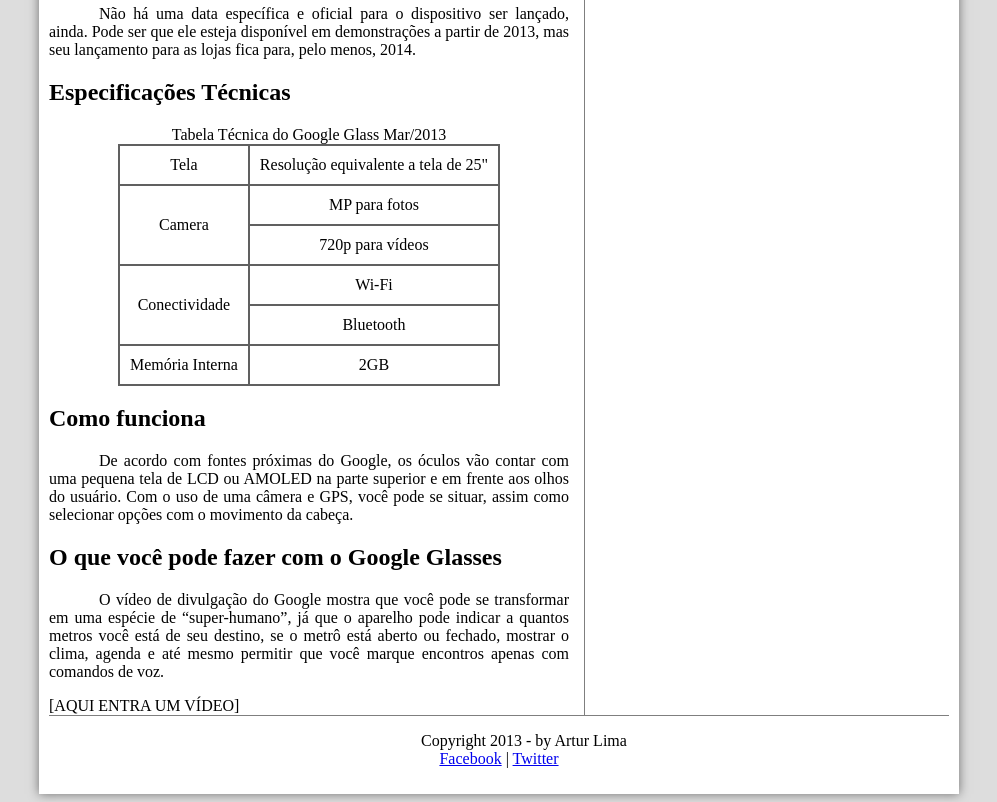
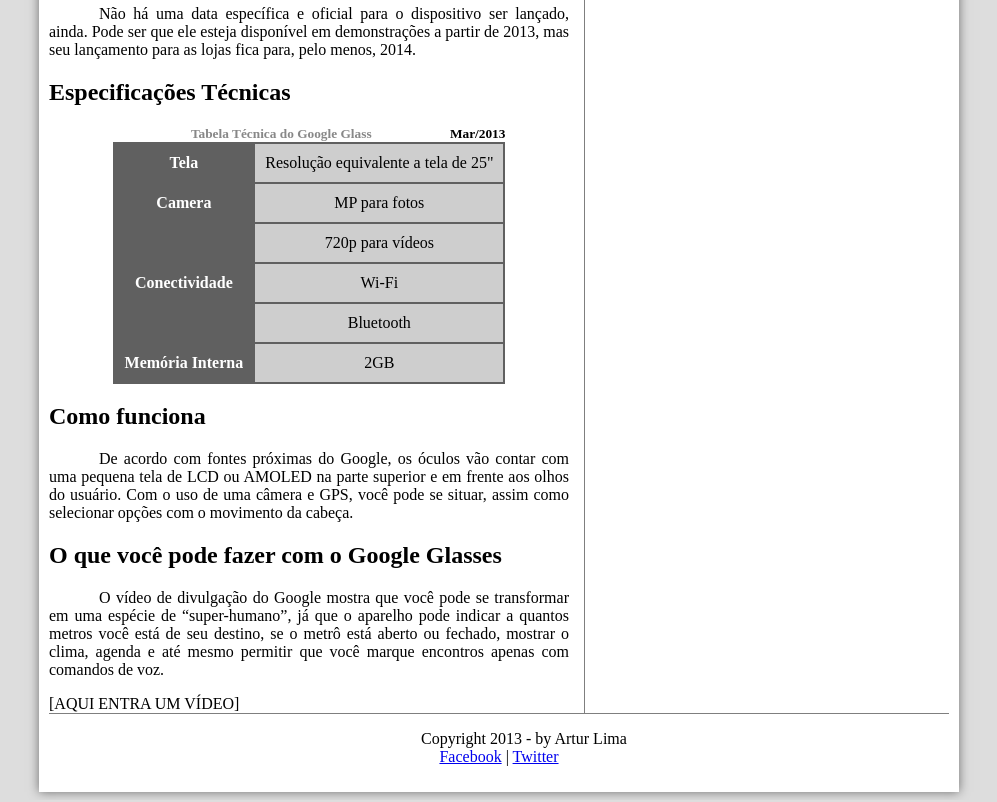
Before and after one commit to jarturlima/projeto-site, a plain HTML site: page curso-html5-pacote01/projeto-glass-html5/index.html in a window 1280 px wide. Shown: the part 900-1702 px from the top of the page, without its empty margins (141-1138 px from the left). Drawn offline with Linux system fonts and the light colour scheme.

Commit message:
HTML5_006

```diff
--- a/curso-html5-pacote01/projeto-glass-html5/_css/estilo.css
+++ b/curso-html5-pacote01/projeto-glass-html5/_css/estilo.css
@@ -153,6 +153,31 @@ footer#rodape {
     border-top: 1px solid rgba(0, 0, 0, .5);
 }
 
+table#tabelaspec td.ce {
+    color: #ffffff;
+    background-color: #606060;
+    vertical-align: top;
+    font-weight: bold;
+}
+
+table#tabelaspec td.cd {
+    background-color: #cecece;
+}
+
+table#tabelaspec caption {
+    color: #888888;
+    font-size: 10pt;
+    font-weight: bolder;
+}
+
+table#tabelaspec caption span {
+    display: block;
+    float: right;
+    color: #000000;
+
+
+}
+
 footer#rodape p {
     text-align: center;
 }
--- a/curso-html5-pacote01/projeto-glass-html5/index.html
+++ b/curso-html5-pacote01/projeto-glass-html5/index.html
@@ -67,14 +67,14 @@
             <h1>Especificações Técnicas</h1>
             <table id="tabelaspec">
 
-                <caption>Tabela Técnica do Google Glass Mar/2013</caption>
+                <caption>Tabela Técnica do Google Glass <span>Mar/2013</span></caption>
 
-                <tr><td>Tela</td><td>Resolução equivalente a tela de 25"</td></tr>
-                <tr><td rowspan="2">Camera</td><td>MP para fotos</td></tr>
-                <tr><td>720p para vídeos</td></tr>
-                <tr><td rowspan="2">Conectividade</td><td>Wi-Fi</td></tr>
-                <tr><td>Bluetooth</td></tr>
-                <tr><td>Memória Interna</td><td>2GB</td></tr>
+                <tr><td class="ce">Tela</td><td  class="cd">Resolução equivalente a tela de 25"</td></tr>
+                <tr><td rowspan="2"  class="ce">Camera</td><td  class="cd">MP para fotos</td></tr>
+                <tr><td  class="cd">720p para vídeos</td></tr>
+                <tr><td rowspan="2"  class="ce">Conectividade</td><td  class="cd">Wi-Fi</td></tr>
+                <tr><td  class="cd">Bluetooth</td></tr>
+                <tr><td  class="ce">Memória Interna</td><td  class="cd">2GB</td></tr>
 
             </table>
             <h1>Como funciona</h1>
```
Also changed, not shown: curso-html5-pacote01/projeto-glass-html5/aulacss.html (deleted, +0 -15 lines), curso-html5-pacote01/projeto-glass-html5/style.css (deleted, +0 -9 lines).
